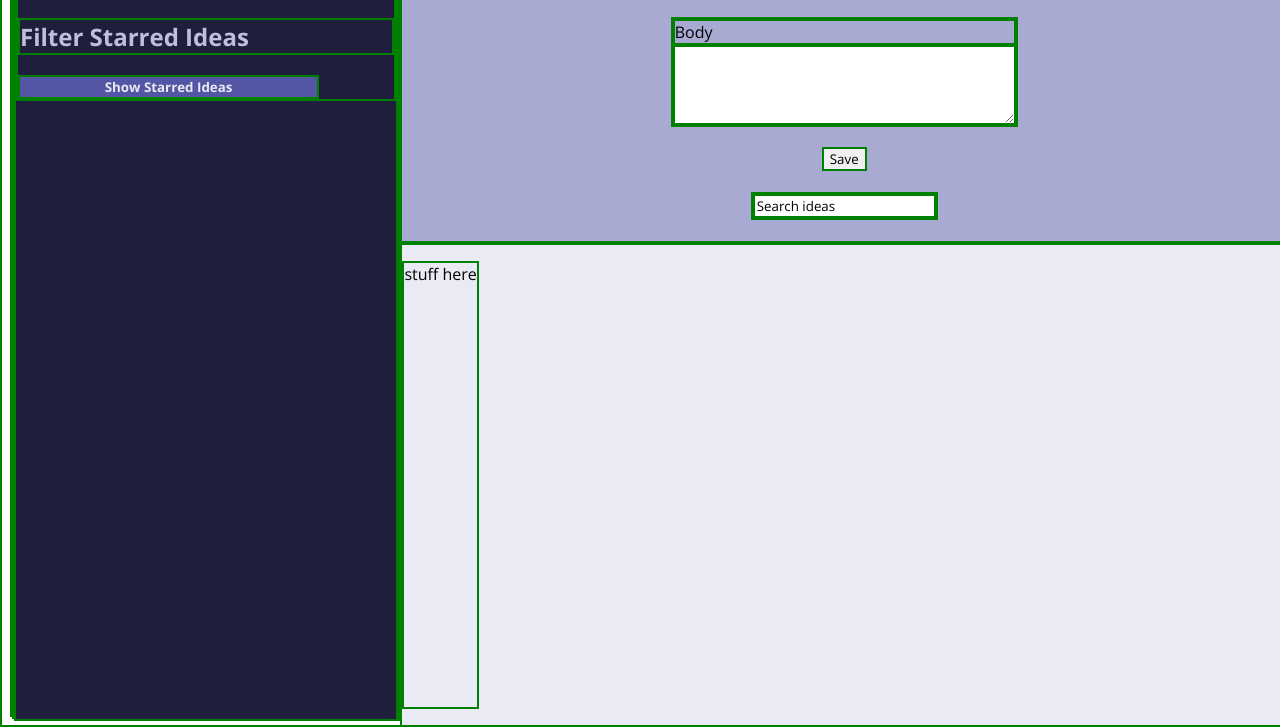
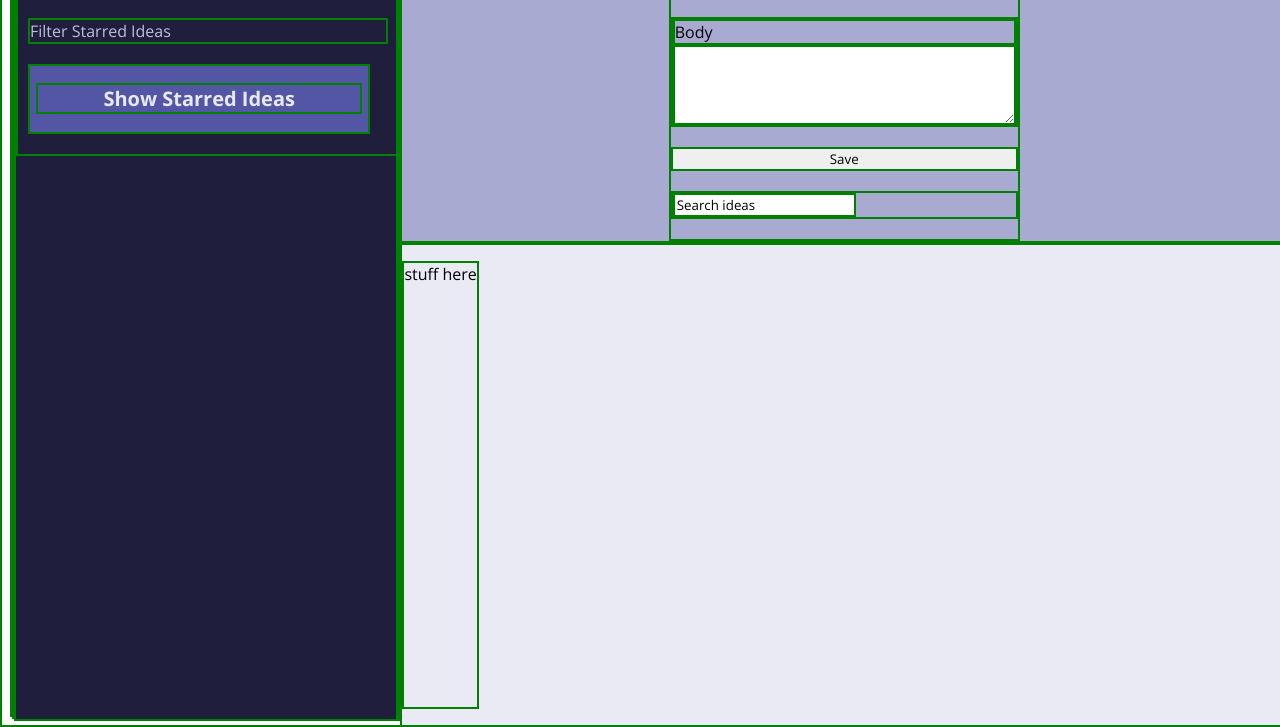
Before and after one commit to Davidschlundtbodien/ideabox, a plain HTML site: page index.html in a window 1280 px wide. Shown: the part 97-824 px from the top of the page. Drawn offline with nearby package versions, Linux system fonts and the light colour scheme.

Commit message:
Add user form styling

```diff
--- a/index.html
+++ b/index.html
@@ -12,12 +12,13 @@
       <aside>
         <h1>IdeaBox</h1>
         <div class="filter-ideas">
-          <h2>Filter Starred Ideas</h2>
-          <button type="button" name="Show Starred Ideas">Show Starred Ideas</button>
+          <p>Filter Starred Ideas</p>
+          <button type="button" name="Show Starred Ideas"><h1>Show Starred Ideas</h1></button>
         </div>
       </aside>
       <section>
         <article class="user-form" id="userForm">
+          <section class="input-form">
             <div class="title-input">
               <label for="Title">Title</label>
               <input type="text" name="Title" value="">
@@ -31,6 +32,7 @@
             <!-- <img src="./assets/icons/search.svg"/> -->
               <input type="text" name="Search ideas" value="Search ideas">
             </div>
+          </section>
         </article>
         <article class="idea-gallery">
           <p> stuff here</p>
--- a/styles.css
+++ b/styles.css
@@ -27,27 +27,40 @@ main > section {
 
 aside > h1 {
   color: #E9E9F3;
+  margin-left: 10px;
 }
 
-.filter-ideas > h2 {
+.filter-ideas {
+    width: 100%;
+    display: flex;
+    flex-direction: column;
+    justify-content: space-evenly;
+}
+
+.filter-ideas > p {
   color: #BFBFDD;
+  margin: 20px 10px;
 }
 
 .filter-ideas > button {
   color: #E9E9F3;
   background-color: #5356A4;
-  width: 80%;
-  height: 4%;
+  width: 90%;
   font-weight: bolder;
+  margin: 0px 10px 20px 10px;
 }
 
 .user-form {
   background-color: #A9AAD2;
   display: flex;
+  justify-content: center;
+  height: 40%;
+}
+
+.input-form {
+  display: flex;
   flex-direction: column;
-  align-items: center;
   justify-content: space-evenly;
-  height: 40%;
 }
 
 .title-input,
```
Lines whose indentation alone changed are shown as unchanged.
